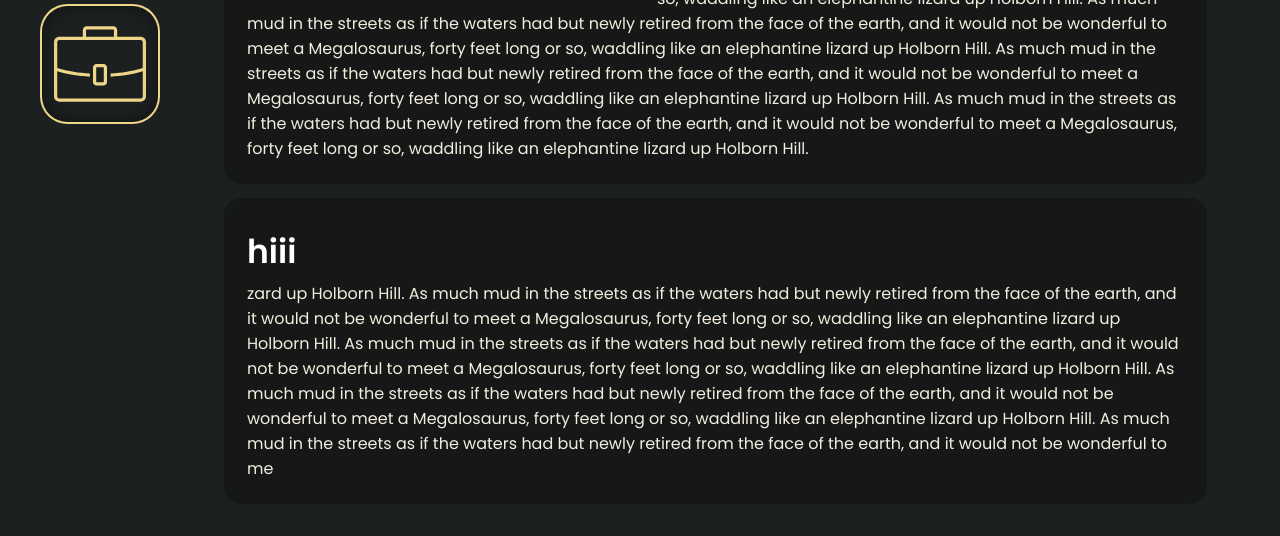
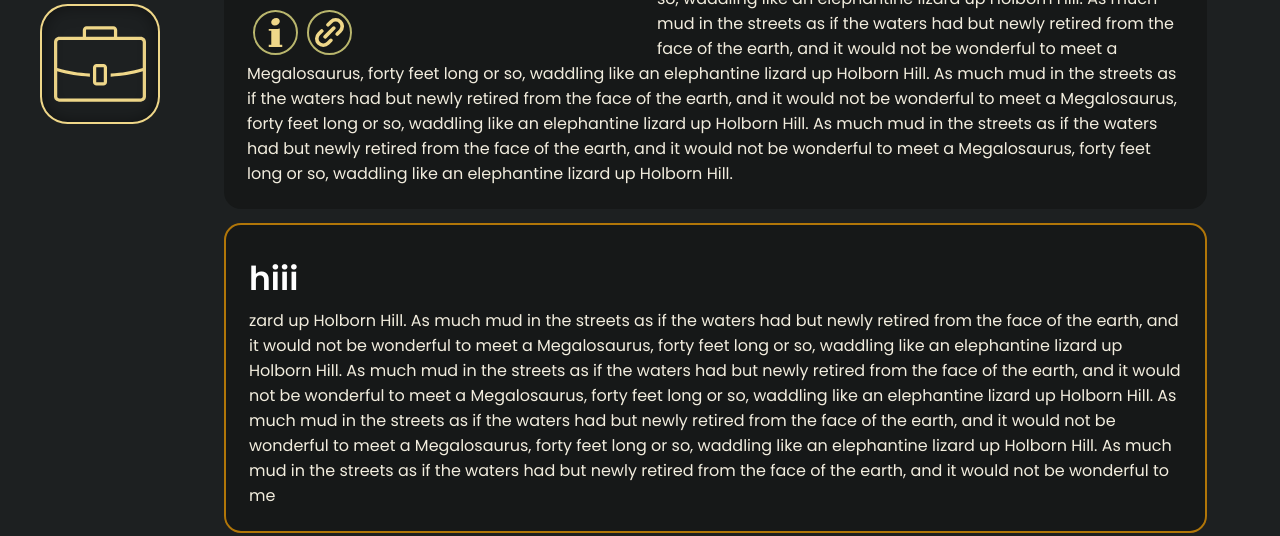
Before and after one commit to va9iff/portfolio, a website with bundled scripts: page src/root/index.html in a window 1280 px wide. Shown: the part 466-1002 px from the top of the page. Built offline with nearby package versions, Linux system fonts and the light colour scheme; files whose address does not match are found by name.

Commit message:
add project chip links

```diff
--- a/src/root/pages/portfolio.css
+++ b/src/root/pages/portfolio.css
@@ -5,4 +5,7 @@
     .fullWidthOnMobile {
         width: 100% !important
     }
+    .noFloatOnMobile {
+        clear: both;
+    }
 }
--- a/src/root/pages/portfolio.js
+++ b/src/root/pages/portfolio.js
@@ -3,7 +3,7 @@
 import { cards } from "../cards.js"
 import { tags, style, set, linkStyle, curry } from "../hu.js"
 
-const { div, h1, h3, span } = tags
+const { div, h1, h3, span, img, a } = tags
 
 const row = style({ display: 'flex' })
 const col = style({ display: 'flex', flexDirection: 'column' })
@@ -15,6 +15,11 @@ await linkStyle(res("./portfolio.css"))
 /** @type {{
     title: string,
     imgs?: { src: string }[],
+    shine?: boolean,
+    chipLinks?: {
+        icon: string,
+        href: string,
+    }[],
     fullwidth?: boolean,
     paragraph: string,
 }[]} */
@@ -22,6 +27,17 @@ await linkStyle(res("./portfolio.css"))
 const projects = [
     {
         title: "TEKNOFEST 2025: Istanbul",
+        chipLinks: [
+            {
+                icon: "i",
+                href: "#"
+            },
+            {
+                icon: "hyperlink",
+                href: "#"
+            },
+            // TODO: maybe a flex grow kinda chip that spans below the whole carousell
+        ],
         imgs: [
             {
                 src: 'assets/glitchy.png',
@@ -56,6 +72,7 @@ const projects = [
     },
     {
         title: "hiii",
+        shine: true,
 
         paragraph: `zard up Holborn Hill. As much mud in the streets as if the waters had but newly
         retired from the face of the earth, and it would not be wonderful to meet a Megalosaurus,
@@ -81,8 +98,9 @@ export const portfolio = div(
             className: 'title'
         })
     ),
-    ...projects.map(p =>
-        div(
+    ...projects.map(p => {
+        const { chipLinks } = p
+        return div(
             set({
                 className: "g"
             }),
@@ -91,7 +109,21 @@ export const portfolio = div(
                 borderRadius: '17px',
                 flexDirection: 'columnt',
                 padding: '23px',
-                marginTop: "14px"
+                marginTop: "14px",
+                position: 'relative',
+            }),
+            p.shine ? style({
+                border: '2px solid #ffa500aa',
+            }) : noop,
+            div(
+                set({ className: "fullWidthOnMobile" }),
+                style({
+                    display: 'flex',
+                    position: 'relative',
+                    float: 'left',
+                    flexDirection: "column",
+                    gap: '13px',
+                    marginBottom: '4px',
                 }),
                 par => {
                     const { imgs } = p
@@ -103,14 +135,46 @@ export const portfolio = div(
                         aspect: 800 / 600,
                     })
                     curry(container, style({
-                    float: 'left',
                         marginRight: '10px',
-                    marginBottom: '4px',
-                    position: 'relative',
                     }))
                     container.classList.add("fullWidthOnMobile")
                     par.appendChild(container)
                 },
+                div(
+                    style({
+                        position: 'relative',
+                        display: 'flex',
+                        flexDirection: 'row',
+                        gap: '9px',
+                        paddingLeft: '6px',
+                    }),
+                    ...(chipLinks?.map(i =>
+                        a(
+                            set({ href: i.href }),
+                            style({
+                                position: 'relative',
+                                width: '45px',
+                                height: '45px',
+                                display: 'flex',
+                                alignItems: 'center',
+                                justifyContent: 'center',
+                                borderRadius: "50%",
+                                border: "#b9b66d 2px solid",
+                            }),
+                            img(
+                                set({
+                                    src: `assets/icons/${i.icon}.svg`
+                                }),
+                                style({
+                                    position: 'absolute',
+                                    width: '70%',
+                                    height: '70%',
+                                }),
+                            ),
+                        )
+                    ) ?? [])
+                )
+            ),
             h3(
                 p.title,
                 style({
@@ -128,6 +192,6 @@ export const portfolio = div(
                 }),
                 p.paragraph
             )
-        ),
-    ),
         )
+    }),
+)
```
Also changed, not shown: src/root/assets/icons/globe-web.svg (added), src/root/assets/icons/hyperlink-chain.svg (added), src/root/assets/icons/hyperlink.svg (added), src/root/assets/icons/i.svg (added). Lines whose indentation alone changed are shown as unchanged.
